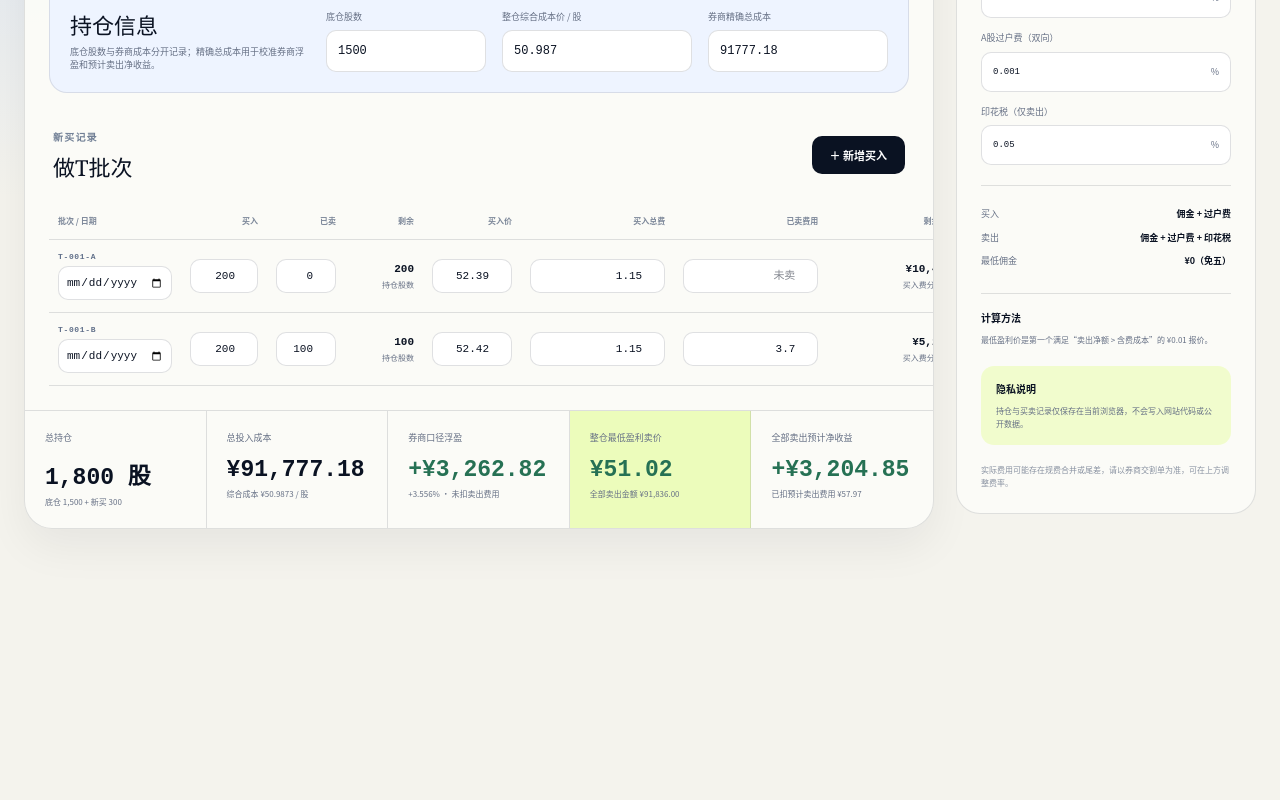
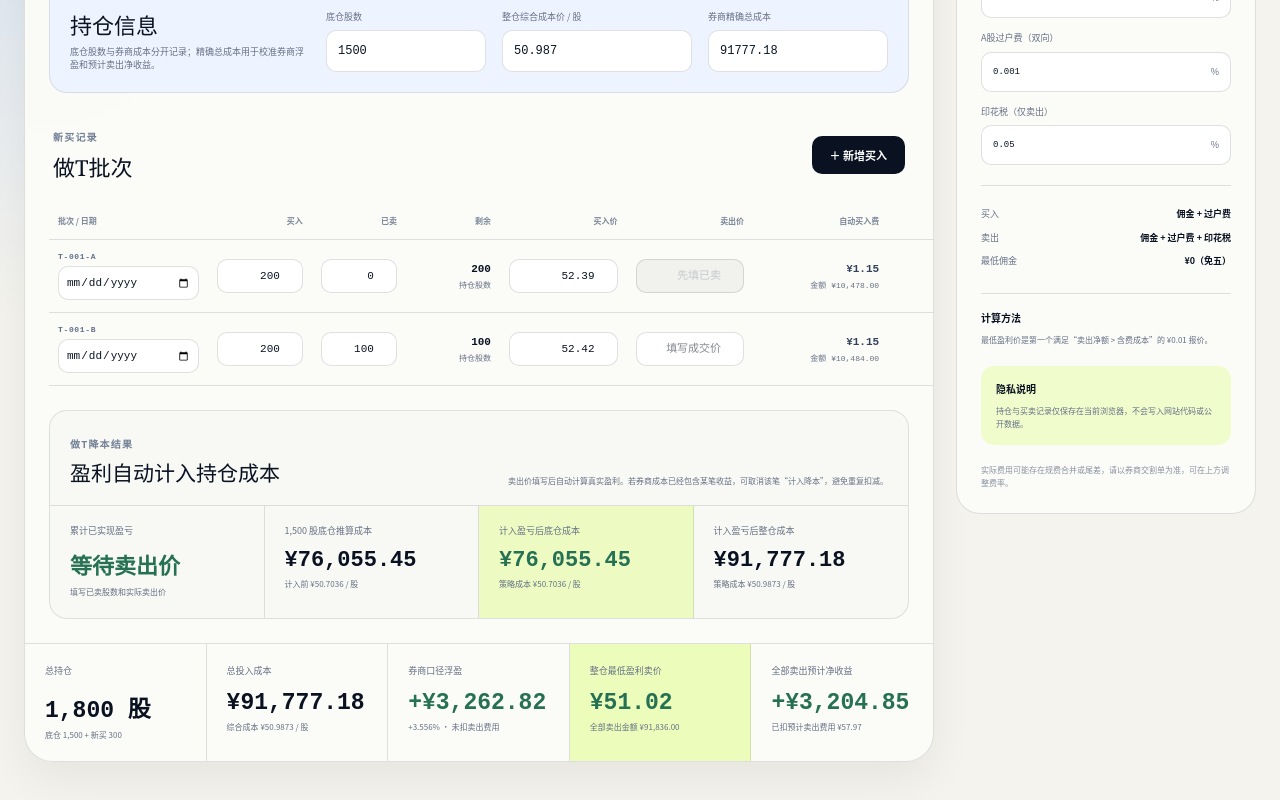
Before and after one commit to ai-stock-cn/private-stock-ledger-web, a Next.js app: page / in a window 1280 px wide. Shown: the part 795-1595 px from the top of the page. Before the commit the page ends 1396 px from the top, so only its background shows below. Built offline with nearby package versions, Linux system fonts and the light colour scheme.

Commit message:
Automate T-trade fees and cost basis

```diff
--- a/app/PortfolioCalculator.tsx
+++ b/app/PortfolioCalculator.tsx
@@ -2,11 +2,12 @@
 
 import { useEffect, useMemo, useState } from "react";
 import {
+  calculateAdjustedHoldingCosts,
   calculateBuyTransaction,
   calculateProfitAtPrice,
+  calculateRealizedLotSale,
   calculateRemainingLotCost,
   findMinimumProfitableSale,
-  findMinimumProfitableSaleWithFixedFee,
   roundMoney,
   type AShareFeeRates,
 } from "@/lib/trading-costs.js";
@@ -26,9 +27,8 @@ type BuyLot = {
   shares: number | null;
   soldShares?: number | null;
   price: number | null;
-  actualBuyFee?: number | null;
-  actualSoldFee?: number | null;
-  expectedSellFee?: number | null;
+  sellPrice?: number | null;
+  applyProfitToCost?: boolean;
 };
 
 type Holding = StockPreset & {
@@ -46,7 +46,7 @@ type FeeForm = {
 };
 
 type SavedPortfolio = {
-  version: 5;
+  version: 6;
   holdings: Holding[];
   fees: FeeForm;
 };
@@ -98,8 +98,8 @@ const DEFAULT_HOLDINGS: Holding[] = [
         shares: 200,
         soldShares: 0,
         price: 52.39,
-        actualBuyFee: 1.15,
-        expectedSellFee: 6.42,
+        sellPrice: null,
+        applyProfitToCost: true,
       },
       {
         id: "lot-t-001-b",
@@ -108,15 +108,14 @@ const DEFAULT_HOLDINGS: Holding[] = [
         shares: 200,
         soldShares: 100,
         price: 52.42,
-        actualBuyFee: 1.15,
-        actualSoldFee: 3.7,
-        expectedSellFee: null,
+        sellPrice: null,
+        applyProfitToCost: true,
       },
     ],
   },
 ];
-const STORAGE_KEY = "private-stock-portfolio-v5";
-const PREVIOUS_STORAGE_KEYS = ["private-stock-portfolio-v4", "private-stock-portfolio-v3", "private-stock-portfolio-v2", "private-stock-portfolio-v1"];
+const STORAGE_KEY = "private-stock-portfolio-v6";
+const PREVIOUS_STORAGE_KEYS = ["private-stock-portfolio-v5", "private-stock-portfolio-v4", "private-stock-portfolio-v3", "private-stock-portfolio-v2", "private-stock-portfolio-v1"];
 const money = new Intl.NumberFormat("zh-CN", { minimumFractionDigits: 2, maximumFractionDigits: 2 });
 const precisePrice = new Intl.NumberFormat("zh-CN", { minimumFractionDigits: 2, maximumFractionDigits: 4 });
 const integer = new Intl.NumberFormat("zh-CN", { maximumFractionDigits: 0 });
@@ -133,7 +132,7 @@ export default function PortfolioCalculator() {
       const value = window.localStorage.getItem(STORAGE_KEY);
       if (value) {
         const saved = JSON.parse(value) as SavedPortfolio;
-        if (saved.version === 5 && Array.isArray(saved.holdings)) {
+        if (saved.version === 6 && Array.isArray(saved.holdings)) {
           setHoldings(saved.holdings);
           setFees(saved.fees ?? DEFAULT_FEES);
         }
@@ -142,8 +141,8 @@ export default function PortfolioCalculator() {
           .map((key) => window.localStorage.getItem(key))
           .find((item): item is string => Boolean(item));
         if (previousValue) {
-          const previous = JSON.parse(previousValue) as Omit<SavedPortfolio, "version"> & { version: 1 | 2 | 3 | 4 };
-          if ([1, 2, 3, 4].includes(previous.version) && Array.isArray(previous.holdings)) {
+          const previous = JSON.parse(previousValue) as Omit<SavedPortfolio, "version"> & { version: 1 | 2 | 3 | 4 | 5 };
+          if ([1, 2, 3, 4, 5].includes(previous.version) && Array.isArray(previous.holdings)) {
             setHoldings(mergeLedgerData(previous.holdings));
             setFees(previous.fees ?? DEFAULT_FEES);
           }
@@ -158,7 +157,7 @@ export default function PortfolioCalculator() {
 
   useEffect(() => {
     if (!isReady) return;
-    const saved: SavedPortfolio = { version: 5, holdings, fees };
+    const saved: SavedPortfolio = { version: 6, holdings, fees };
     window.localStorage.setItem(STORAGE_KEY, JSON.stringify(saved));
     setSavedAt(new Date().toLocaleTimeString("zh-CN", { hour: "2-digit", minute: "2-digit" }));
   }, [fees, holdings, isReady]);
@@ -201,9 +200,8 @@ export default function PortfolioCalculator() {
         shares: null,
         soldShares: 0,
         price: null,
-        actualBuyFee: null,
-        actualSoldFee: null,
-        expectedSellFee: null,
+        sellPrice: null,
+        applyProfitToCost: true,
       }],
     } : holding));
   }
@@ -283,6 +281,23 @@ export default function PortfolioCalculator() {
             const grossReturn = currentResult && (holding.baseUnitCost ?? 0) > 0
               ? ((holding.referencePrice / (holding.baseUnitCost ?? 1)) - 1) * 100
               : null;
+            const remainingLotCost = roundMoney(
+              lotTransactions.reduce((sum, item) => sum + item.position.remainingCost, 0),
+            );
+            const completedSales = lotTransactions.filter((item) => item.position.realizedSale);
+            const appliedSales = completedSales.filter((item) => item.lot.applyProfitToCost !== false);
+            const realizedProfitToApply = roundMoney(
+              appliedSales.reduce((sum, item) => sum + (item.position.realizedSale?.profit ?? 0), 0),
+            );
+            const adjustedCosts = costReady && baseShares > 0
+              ? calculateAdjustedHoldingCosts(
+                  totalCost,
+                  baseShares,
+                  totalShares,
+                  remainingLotCost,
+                  realizedProfitToApply,
+                )
+              : null;
 
             return (
               <article className="holding-card" key={holding.id}>
@@ -301,19 +316,12 @@ export default function PortfolioCalculator() {
 
                 <div className="lot-heading"><div><span className="eyebrow">新买记录</span><h3>做T批次</h3></div><button type="button" onClick={() => addLot(holding.id)}>＋ 新增买入</button></div>
                 {holding.lots.length === 0 ? <div className="empty-lots">还没有新买记录。新增后自动计算最低盈利卖价。</div> : (
-                  <div className="lot-table-wrap"><table className="lot-table"><thead><tr><th>批次 / 日期</th><th>买入</th><th>已卖</th><th>剩余</th><th>买入价</th><th>买入总费</th><th>已卖费用</th><th>剩余含费成本</th><th>剩余预计卖出费</th><th>剩余最低盈利价</th><th /></tr></thead><tbody>
+                  <div className="lot-table-wrap"><table className="lot-table"><thead><tr><th>批次 / 日期</th><th>买入</th><th>已卖</th><th>剩余</th><th>买入价</th><th>卖出价</th><th>自动买入费</th><th>自动卖出费</th><th>已实现盈亏</th><th>剩余含费成本</th><th>剩余最低盈利价</th><th /></tr></thead><tbody>
                     {holding.lots.map((lot) => {
                       const valid = (lot.shares ?? 0) > 0 && (lot.price ?? 0) > 0;
                       const position = calculateLotPosition(lot, rates);
                       const minimumSale = valid && position.remainingShares > 0
-                        ? lot.expectedSellFee != null
-                          ? findMinimumProfitableSaleWithFixedFee(
-                              position.remainingShares,
-                              position.remainingCost,
-                              lot.expectedSellFee,
-                              rates.priceTick,
-                            )
-                          : findMinimumProfitableSale(position.remainingShares, position.remainingCost, rates)
+                        ? findMinimumProfitableSale(position.remainingShares, position.remainingCost, rates)
                         : null;
                       return <tr key={lot.id}>
                         <td><span className="batch-id">{lot.batchId || "未编号"}</span><input aria-label="买入日期" type="date" value={lot.date} onChange={(event) => updateLot(holding.id, lot.id, { date: event.target.value })} /></td>
@@ -321,16 +329,30 @@ export default function PortfolioCalculator() {
                         <td><input aria-label="已卖股数" type="number" min="0" max={lot.shares ?? undefined} step="100" value={lot.soldShares ?? 0} onChange={(event) => updateLot(holding.id, lot.id, { soldShares: optionalNumber(event.target.value) })} placeholder="0" /></td>
                         <td><strong>{integer.format(position.remainingShares)}</strong><small>持仓股数</small></td>
                         <td><input aria-label="买入价格" type="number" min="0" step="0.01" value={lot.price ?? ""} onChange={(event) => updateLot(holding.id, lot.id, { price: optionalNumber(event.target.value) })} placeholder="52.39" /></td>
-                        <td><input aria-label="实际买入费用" type="number" min="0" step="0.01" value={lot.actualBuyFee ?? ""} onChange={(event) => updateLot(holding.id, lot.id, { actualBuyFee: optionalNumber(event.target.value) })} placeholder={valid ? money.format(calculateBuyTransaction(lot.shares ?? 0, lot.price ?? 0, rates).totalFees) : "自动"} /></td>
-                        <td><input aria-label="已卖费用" type="number" min="0" step="0.01" value={lot.actualSoldFee ?? ""} onChange={(event) => updateLot(holding.id, lot.id, { actualSoldFee: optionalNumber(event.target.value) })} placeholder="未卖" /></td>
+                        <td><input aria-label="卖出价格" type="number" min="0" step="0.01" disabled={position.soldShares <= 0} value={lot.sellPrice ?? ""} onChange={(event) => updateLot(holding.id, lot.id, { sellPrice: optionalNumber(event.target.value) })} placeholder={position.soldShares > 0 ? "填写成交价" : "先填已卖"} />{position.realizedSale ? <small>卖出金额 ¥{money.format(position.realizedSale.grossAmount)}</small> : null}</td>
+                        <td className="auto-fee">{valid ? <><strong>¥{money.format(position.totalFees)}</strong><small>金额 ¥{money.format(position.grossAmount)}</small></> : "—"}</td>
+                        <td className="auto-fee">{position.realizedSale ? <><strong>¥{money.format(position.realizedSale.totalFees)}</strong><small>净回款 ¥{money.format(position.realizedSale.netProceeds)}</small></> : position.soldShares > 0 ? <small>等待填写卖出价</small> : <small>尚未卖出</small>}</td>
+                        <td className={position.realizedSale && position.realizedSale.profit >= 0 ? "realized-profit positive" : "realized-profit negative"}>{position.realizedSale ? <><strong>{position.realizedSale.profit >= 0 ? "+" : "−"}¥{money.format(Math.abs(position.realizedSale.profit))}</strong><small>卖出成本 ¥{money.format(position.realizedSale.soldCost)}</small><label className="apply-profit-toggle"><input type="checkbox" checked={lot.applyProfitToCost !== false} onChange={(event) => updateLot(holding.id, lot.id, { applyProfitToCost: event.target.checked })} /><span>计入降本</span></label></> : <small>填写卖出价后计算</small>}</td>
                         <td>{valid ? <><strong>¥{money.format(position.remainingCost)}</strong><small>买入费分摊 ¥{money.format(position.remainingBuyFee)}</small></> : "—"}</td>
-                        <td><input aria-label="预计卖出费用" type="number" min="0" step="0.01" value={lot.expectedSellFee ?? ""} onChange={(event) => updateLot(holding.id, lot.id, { expectedSellFee: optionalNumber(event.target.value) })} placeholder="按费率" /></td>
                         <td className="profit-price">{minimumSale ? <><strong>¥{money.format(minimumSale.minimumProfitPrice)}</strong><small>需涨 ¥{money.format(minimumSale.minimumProfitPrice - (lot.price ?? 0))}</small></> : "—"}</td>
                         <td><button className="delete-lot" type="button" onClick={() => removeLot(holding.id, lot.id)}>×</button></td>
                       </tr>;
                     })}
                   </tbody></table></div>
                 )}
+
+                <section className="cost-adjustment">
+                  <div className="cost-adjustment-head">
+                    <div><span className="eyebrow">做T降本结果</span><h3>盈利自动计入持仓成本</h3></div>
+                    <p>卖出价填写后自动计算真实盈利。若券商成本已经包含某笔收益，可取消该笔“计入降本”，避免重复扣减。</p>
+                  </div>
+                  <div className="cost-adjustment-grid">
+                    <div className={realizedProfitToApply >= 0 ? "positive" : "negative"}><span>累计已实现盈亏</span><strong>{completedSales.length ? `${realizedProfitToApply >= 0 ? "+" : "−"}¥${money.format(Math.abs(realizedProfitToApply))}` : "等待卖出价"}</strong><small>{completedSales.length ? `已计入 ${appliedSales.length} 笔 / 已完成 ${completedSales.length} 笔` : "填写已卖股数和实际卖出价"}</small></div>
+                    <div><span>{integer.format(baseShares)} 股底仓推算成本</span><strong>{adjustedCosts ? `¥${money.format(adjustedCosts.baseCostBeforeAdjustment)}` : "—"}</strong><small>{adjustedCosts ? `计入前 ¥${precisePrice.format(adjustedCosts.baseUnitCostBeforeAdjustment)} / 股` : "需先填写整仓总成本"}</small></div>
+                    <div className="summary-focus"><span>计入盈亏后底仓成本</span><strong>{adjustedCosts ? `¥${money.format(adjustedCosts.adjustedBaseCost)}` : "—"}</strong><small>{adjustedCosts ? `策略成本 ¥${precisePrice.format(adjustedCosts.adjustedBaseUnitCost)} / 股` : "完成卖出后自动更新"}</small></div>
+                    <div><span>计入盈亏后整仓成本</span><strong>{adjustedCosts ? `¥${money.format(adjustedCosts.adjustedTotalCost)}` : "—"}</strong><small>{adjustedCosts ? `策略成本 ¥${precisePrice.format(adjustedCosts.adjustedTotalUnitCost)} / 股` : "完成卖出后自动更新"}</small></div>
+                  </div>
+                </section>
 
                 <div className="position-summary">
                   <div><span>总持仓</span><strong>{integer.format(totalShares)} 股</strong><small>底仓 {integer.format(baseShares)} + 新买 {integer.format(newShares)}</small></div>
@@ -366,15 +388,7 @@ function optionalNumber(value: string) {
 }
 
 function calculateLotBuy(lot: BuyLot, rates: AShareFeeRates) {
-  const calculated = calculateBuyTransaction(lot.shares ?? 0, lot.price ?? 0, rates);
-  const totalFees = lot.actualBuyFee ?? calculated.totalFees;
-  const totalCost = roundMoney(calculated.grossAmount + totalFees);
-  return {
-    ...calculated,
-    totalFees,
-    totalCost,
-    unitCost: calculated.shares > 0 ? totalCost / calculated.shares : 0,
-  };
+  return calculateBuyTransaction(lot.shares ?? 0, lot.price ?? 0, rates);
 }
 
 function calculateLotPosition(lot: BuyLot, rates: AShareFeeRates) {
@@ -385,7 +399,14 @@ function calculateLotPosition(lot: BuyLot, rates: AShareFeeRates) {
     buy.totalFees,
     lot.soldShares ?? 0,
   );
-  return { ...buy, ...remaining };
+  const realizedSale = calculateRealizedLotSale(
+    remaining.soldShares,
+    buy.price,
+    remaining.soldBuyFee,
+    lot.sellPrice ?? 0,
+    rates,
+  );
+  return { ...buy, ...remaining, realizedSale };
 }
 
 function mergeLedgerData(holdings: Holding[]): Holding[] {
@@ -405,13 +426,10 @@ function mergeLedgerData(holdings: Holding[]): Holding[] {
           shares: importedLot.shares,
           soldShares: lot.soldShares ?? importedLot.soldShares,
           batchId: lot.batchId || importedLot.batchId,
-          actualBuyFee: lot.actualBuyFee ?? importedLot.actualBuyFee,
-          actualSoldFee: lot.actualSoldFee ?? importedLot.actualSoldFee,
-          expectedSellFee: importedLot.actualSoldFee != null
-            ? importedLot.expectedSellFee
-            : lot.expectedSellFee ?? importedLot.expectedSellFee,
+          sellPrice: lot.sellPrice ?? importedLot.sellPrice,
+          applyProfitToCost: lot.applyProfitToCost ?? true,
         }
-      : lot;
+      : { ...lot, sellPrice: lot.sellPrice ?? null, applyProfitToCost: lot.applyProfitToCost ?? true };
   });
 
   for (const importedLot of importedHolding.lots) {
--- a/app/globals.css
+++ b/app/globals.css
@@ -194,22 +194,43 @@ button { color: inherit; }
 .lot-heading button { min-height: 38px; border-radius: 10px; }
 .empty-lots { margin: 0 24px 24px; padding: 24px; border: 1px dashed rgba(10,18,34,.18); border-radius: 16px; color: var(--muted); font-size: 11px; text-align: center; }
 .lot-table-wrap { overflow-x: auto; padding: 0 24px 24px; }
-.lot-table { width: 100%; min-width: 1280px; border-collapse: collapse; table-layout: fixed; }
+.lot-table { width: 100%; min-width: 1500px; border-collapse: collapse; table-layout: fixed; }
 .lot-table th, .lot-table td { padding: 12px 9px; border-bottom: 1px solid var(--line); text-align: right; vertical-align: middle; }
 .lot-table th { color: #7c8799; font-size: 8px; font-weight: 600; }
 .lot-table td { font: 11px ui-monospace, monospace; }
 .lot-table th:first-child, .lot-table td:first-child { width: 132px; text-align: left; }
 .lot-table th:nth-child(2), .lot-table td:nth-child(2) { width: 86px; }
 .lot-table th:nth-child(3), .lot-table td:nth-child(3), .lot-table th:nth-child(4), .lot-table td:nth-child(4) { width: 78px; }
-.lot-table th:nth-child(5), .lot-table td:nth-child(5) { width: 98px; }
+.lot-table th:nth-child(5), .lot-table td:nth-child(5), .lot-table th:nth-child(6), .lot-table td:nth-child(6) { width: 105px; }
+.lot-table th:nth-child(7), .lot-table td:nth-child(7), .lot-table th:nth-child(8), .lot-table td:nth-child(8) { width: 112px; }
+.lot-table th:nth-child(9), .lot-table td:nth-child(9) { width: 142px; }
+.lot-table th:nth-child(10), .lot-table td:nth-child(10), .lot-table th:nth-child(11), .lot-table td:nth-child(11) { width: 126px; }
 .lot-table th:last-child, .lot-table td:last-child { width: 42px; }
 .lot-table input { height: 34px; padding: 0 7px; text-align: right; }
 .lot-table input[type="date"] { text-align: left; }
+.lot-table input:disabled { background: #f1f2ee; color: #9aa2af; cursor: not-allowed; }
 .batch-id { display: block; margin-bottom: 5px; color: #61708a; font-size: 8px; font-weight: 800; letter-spacing: .08em; }
 .lot-table td strong, .lot-table td small { display: block; }
 .lot-table td small { margin-top: 4px; color: var(--muted); font-size: 8px; }
+.auto-fee strong { color: #33425b; }
+.realized-profit > strong { font-size: 13px; }
+.apply-profit-toggle { display: inline-flex; align-items: center; justify-content: flex-end; gap: 5px; margin-top: 6px; color: var(--muted); font: 8px "PingFang SC", sans-serif; cursor: pointer; }
+.apply-profit-toggle input { width: 13px; height: 13px; padding: 0; accent-color: var(--green); }
 .profit-price strong { color: var(--green); font-size: 14px; }
 .delete-lot { width: 28px; height: 28px; border: 0; border-radius: 50%; background: #f0f1ed; color: var(--muted); cursor: pointer; }
+
+.cost-adjustment { margin: 0 24px 24px; overflow: hidden; border: 1px solid rgba(10,18,34,.11); border-radius: 18px; background: #f8f9f4; }
+.cost-adjustment-head { display: flex; align-items: end; justify-content: space-between; gap: 24px; padding: 18px 20px; border-bottom: 1px solid var(--line); }
+.cost-adjustment-head h3 { margin: 4px 0 0; font: 500 21px Georgia, "Songti SC", serif; }
+.cost-adjustment-head p { max-width: 440px; margin: 0; color: var(--muted); font-size: 8px; line-height: 1.65; text-align: right; }
+.cost-adjustment-grid { display: grid; grid-template-columns: repeat(4,minmax(0,1fr)); }
+.cost-adjustment-grid > div { min-height: 112px; padding: 18px 20px; border-right: 1px solid var(--line); }
+.cost-adjustment-grid > div:last-child { border-right: 0; }
+.cost-adjustment-grid span, .cost-adjustment-grid strong, .cost-adjustment-grid small { display: block; }
+.cost-adjustment-grid span { color: var(--muted); font-size: 9px; }
+.cost-adjustment-grid strong { margin: 10px 0 5px; font: 800 clamp(16px,1.8vw,22px) ui-monospace, monospace; }
+.cost-adjustment-grid small { color: var(--muted); font-size: 8px; line-height: 1.5; }
+.cost-adjustment-grid .summary-focus { background: rgba(215,255,99,.34); }
 
 .position-summary { display: grid; grid-template-columns: repeat(5,minmax(0,1fr)); border-top: 1px solid var(--line); }
 .position-summary > div { min-height: 116px; padding: 20px; border-right: 1px solid var(--line); }
@@ -258,6 +279,13 @@ button { color: inherit; }
   .base-copy, .base-total { grid-column: 1 / -1; }
   .lot-heading { padding-inline: 18px; }
   .lot-table-wrap { padding-inline: 14px; }
+  .cost-adjustment { margin-inline: 14px; }
+  .cost-adjustment-head { display: block; }
+  .cost-adjustment-head p { max-width: none; margin-top: 9px; text-align: left; }
+  .cost-adjustment-grid { grid-template-columns: repeat(2,minmax(0,1fr)); }
+  .cost-adjustment-grid > div { border-bottom: 1px solid var(--line); }
+  .cost-adjustment-grid > div:nth-child(even) { border-right: 0; }
+  .cost-adjustment-grid > div:nth-last-child(-n+2) { border-bottom: 0; }
   .position-summary { grid-template-columns: repeat(2,minmax(0,1fr)); }
   .position-summary > div { border-bottom: 1px solid var(--line); }
   .position-summary > div:nth-child(even) { border-right: 0; }
@@ -276,6 +304,9 @@ button { color: inherit; }
   .base-panel { grid-template-columns: 1fr; }
   .base-copy, .base-total { grid-column: auto; }
   .lot-heading { align-items: end; }
+  .cost-adjustment-grid { grid-template-columns: 1fr; }
+  .cost-adjustment-grid > div, .cost-adjustment-grid > div:nth-last-child(-n+2) { border-right: 0; border-bottom: 1px solid var(--line); }
+  .cost-adjustment-grid > div:last-child { border-bottom: 0; }
   .position-summary { grid-template-columns: 1fr; }
   .position-summary > div, .position-summary > div:last-child { grid-column: auto; border-right: 0; border-bottom: 1px solid var(--line); }
   .position-summary > div:last-child { border-bottom: 0; }
--- a/lib/trading-costs.d.ts
+++ b/lib/trading-costs.d.ts
@@ -26,6 +26,22 @@ export type SellTransaction = {
   netProceeds: number;
 };
 
+export type RealizedLotSale = SellTransaction & {
+  shares: number;
+  sellPrice: number;
+  soldCost: number;
+  profit: number;
+};
+
+export type AdjustedHoldingCosts = {
+  baseCostBeforeAdjustment: number;
+  baseUnitCostBeforeAdjustment: number;
+  adjustedBaseCost: number;
+  adjustedBaseUnitCost: number;
+  adjustedTotalCost: number;
+  adjustedTotalUnitCost: number;
+};
+
 export type RemainingLotCost = {
   boughtShares: number;
   soldShares: number;
@@ -52,6 +68,8 @@ export function roundMoney(value: number): number;
 export function calculateBuyTransaction(shares: number, price: number, rates?: AShareFeeRates): BuyTransaction;
 export function calculateRemainingLotCost(shares: number, price: number, totalBuyFee: number, soldShares?: number): RemainingLotCost;
 export function calculateSellTransaction(shares: number, price: number, rates?: AShareFeeRates): SellTransaction;
+export function calculateRealizedLotSale(soldShares: number, buyPrice: number, allocatedBuyFee: number, sellPrice: number, rates?: AShareFeeRates): RealizedLotSale | null;
+export function calculateAdjustedHoldingCosts(totalCost: number, baseShares: number, totalShares: number, remainingLotCost: number, realizedProfit: number): AdjustedHoldingCosts;
 export function findMinimumProfitableSale(shares: number, totalCost: number, rates?: AShareFeeRates): MinimumProfitableSale | null;
 export function findMinimumProfitableSaleWithFixedFee(shares: number, totalCost: number, fixedSellFee: number, priceTick?: number): MinimumProfitableSale | null;
 export function calculateProfitAtPrice(shares: number, totalCost: number, sellPrice: number, rates?: AShareFeeRates): SellTransaction & { profit: number };
```
Also changed, not shown: lib/trading-costs.js, 1 other file (tests, documents, lock files or other folders).
